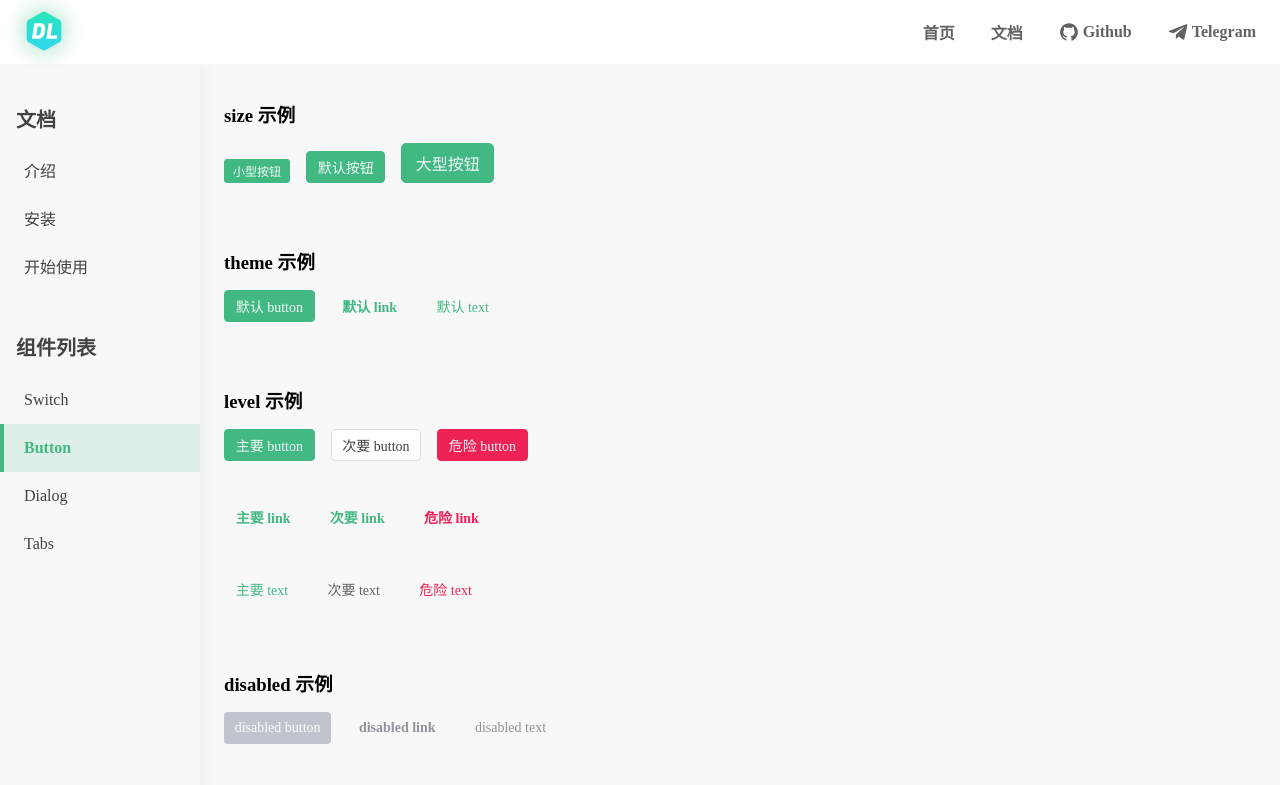
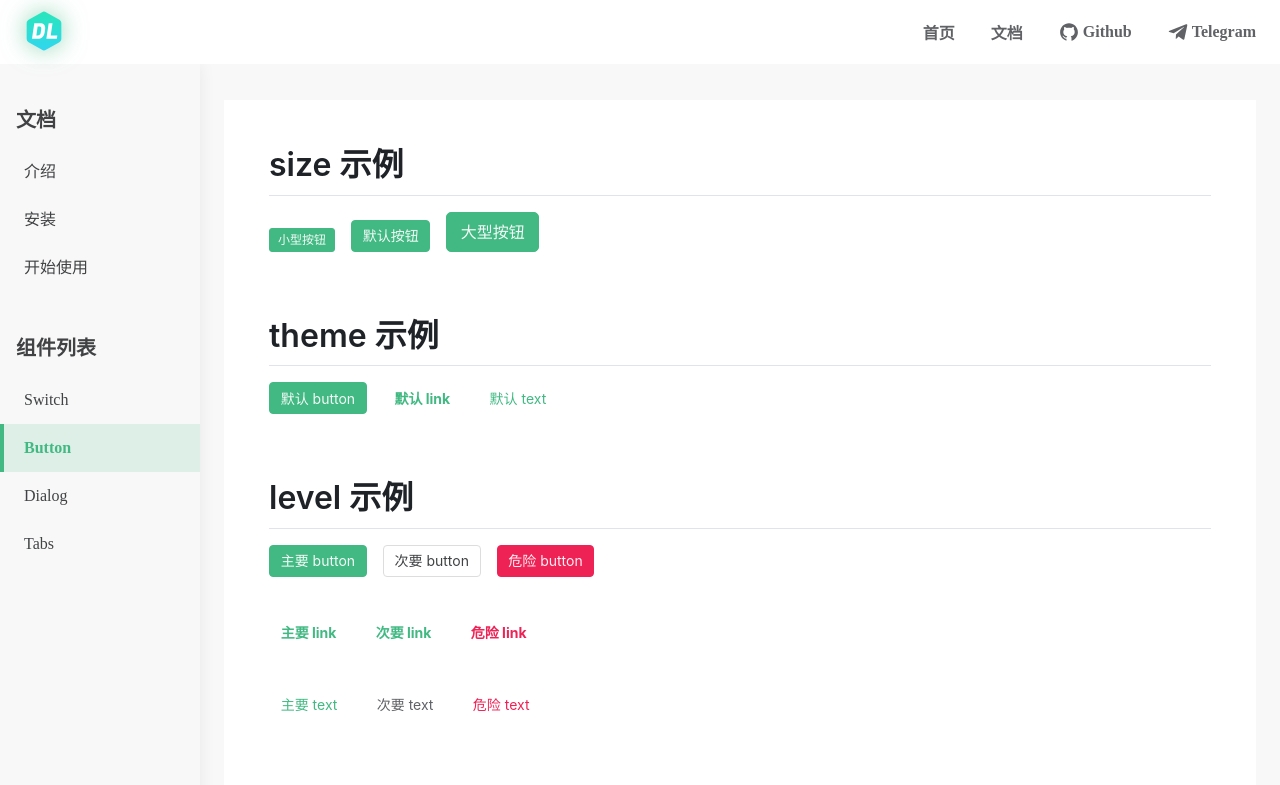
Before and after one commit to DesnLee/Desn-UI-Website, a Vue app: page /doc/button in a window 1280 px wide. Shown: the top 785 px of the page. Built offline with nearby package versions, Linux system fonts and the light colour scheme.

Commit message:
给 article 添加布局 class 以统一

```diff
--- a/src/components/componentList/ButtonDemo.vue
+++ b/src/components/componentList/ButtonDemo.vue
@@ -1,5 +1,5 @@
 <template>
-  <article>
+  <article class = "component-article-container article-container markdown-body">
     <section>
       <h1>size 示例</h1>
       <div class = "wrapper">
--- a/src/components/componentList/DialogDemo.vue
+++ b/src/components/componentList/DialogDemo.vue
@@ -1,5 +1,5 @@
 <template>
-  <article>
+  <article class = "component-article-container article-container">
     <h1>template 示例</h1>
     <Dialog v-model:visible = "isVisible" :cancel = "functionCancel" :ok = "functionOk">
       <template #title>
--- a/src/components/componentList/SwitchDemo.vue
+++ b/src/components/componentList/SwitchDemo.vue
@@ -1,5 +1,5 @@
 <template>
-  <article>
+  <article class = "component-article-container article-container">
     <div class = "switch-wrapper">
       <Switch v-model:value = "largeValue" :text = "cnText" size = "large" />
       <span>大按钮（加文字）</span>
--- a/src/components/componentList/TabsDemo.vue
+++ b/src/components/componentList/TabsDemo.vue
@@ -1,5 +1,5 @@
 <template>
-  <article>
+  <article class = "component-article-container article-container">
     <h1>示例1</h1>
     <Tabs v-model:selected = "currentTitle">
       <Tab title = "tab1111">内容1</Tab>
```
